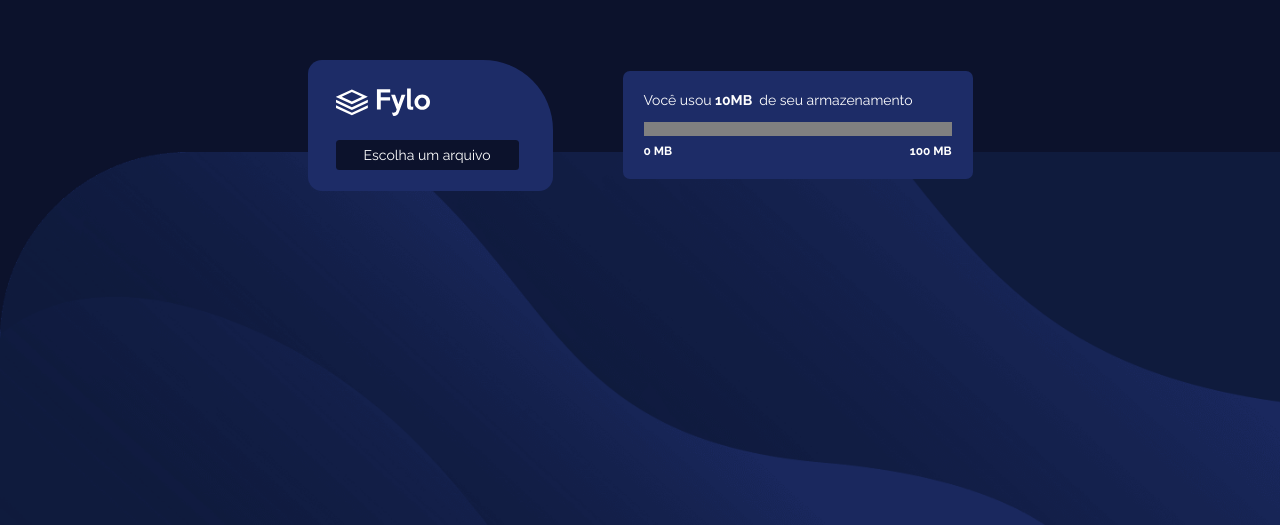
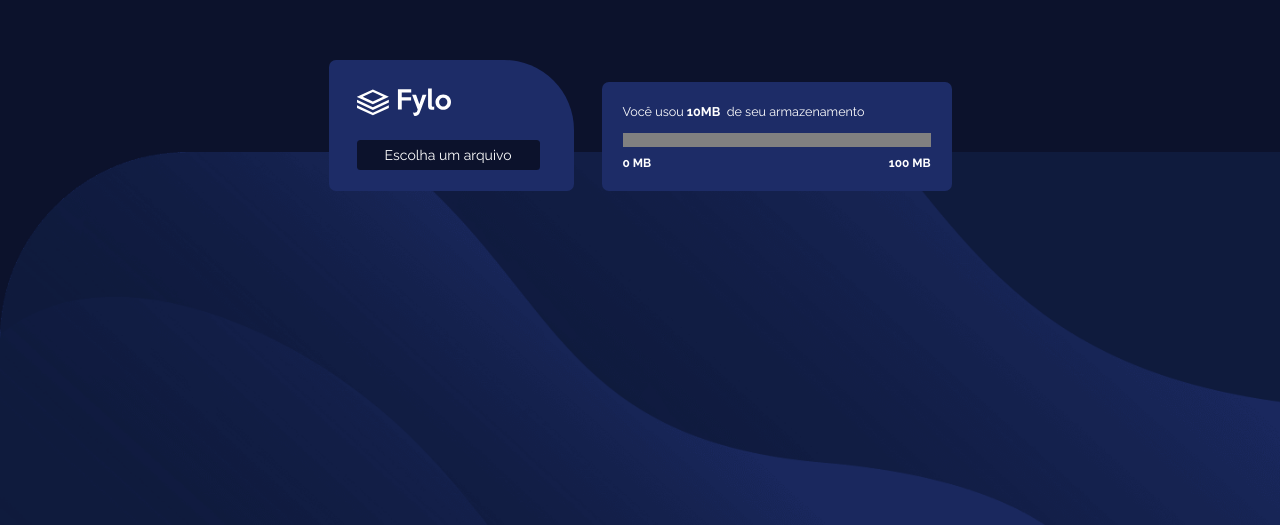
Before and after one commit to KaioAraujoDev/Fylo, a plain HTML site: page index.html in a window 1280 px wide. Shown: the part 275-800 px from the top of the page. Drawn offline with Linux system fonts and the light colour scheme.

Commit message:
Ajustes de estilo de fundo e de seções

```diff
--- a/scss/style.scss
+++ b/scss/style.scss
@@ -18,17 +18,19 @@ body {
     font-size: 14px;
     width: 100vw;
     height: 100vh;
-    background-color: $very-dark-blue;
+    background:  url("../assets/img/bg-desktop.png") , $very-dark-blue;
+    background-position: bottom;
+    background-size: contain;
+    background-repeat: no-repeat;
+    display: flex;
+    align-items: center;
+    justify-content: center;
 }
 
 main {
-    background: url("../assets/img/bg-desktop.png") no-repeat bottom;
-    background-size: contain;
-    width: 100%;
-    height: 100%;
     display: flex;
-    align-items: center;
     justify-content: center;
+    align-items: flex-end;
 }
 
 section {
@@ -37,9 +39,9 @@ section {
 
 .sectionLogo {
     padding: 2em;
-    border-radius: 1em 5em 1em 1em;
+    border-radius: .5em 5em .5em .5em;
     width: 17.5em;
-    margin-right: 5em;
+    margin-right: 2em;
 
     .divLogo {
         margin-bottom: 2em;
@@ -70,6 +72,7 @@ section {
 
     .labelValue {
         color: #fff;
+        font-size: .9em;
     }
 
     .labelValue strong {
```
Also changed, not shown: css/style.css, 1 other file.
